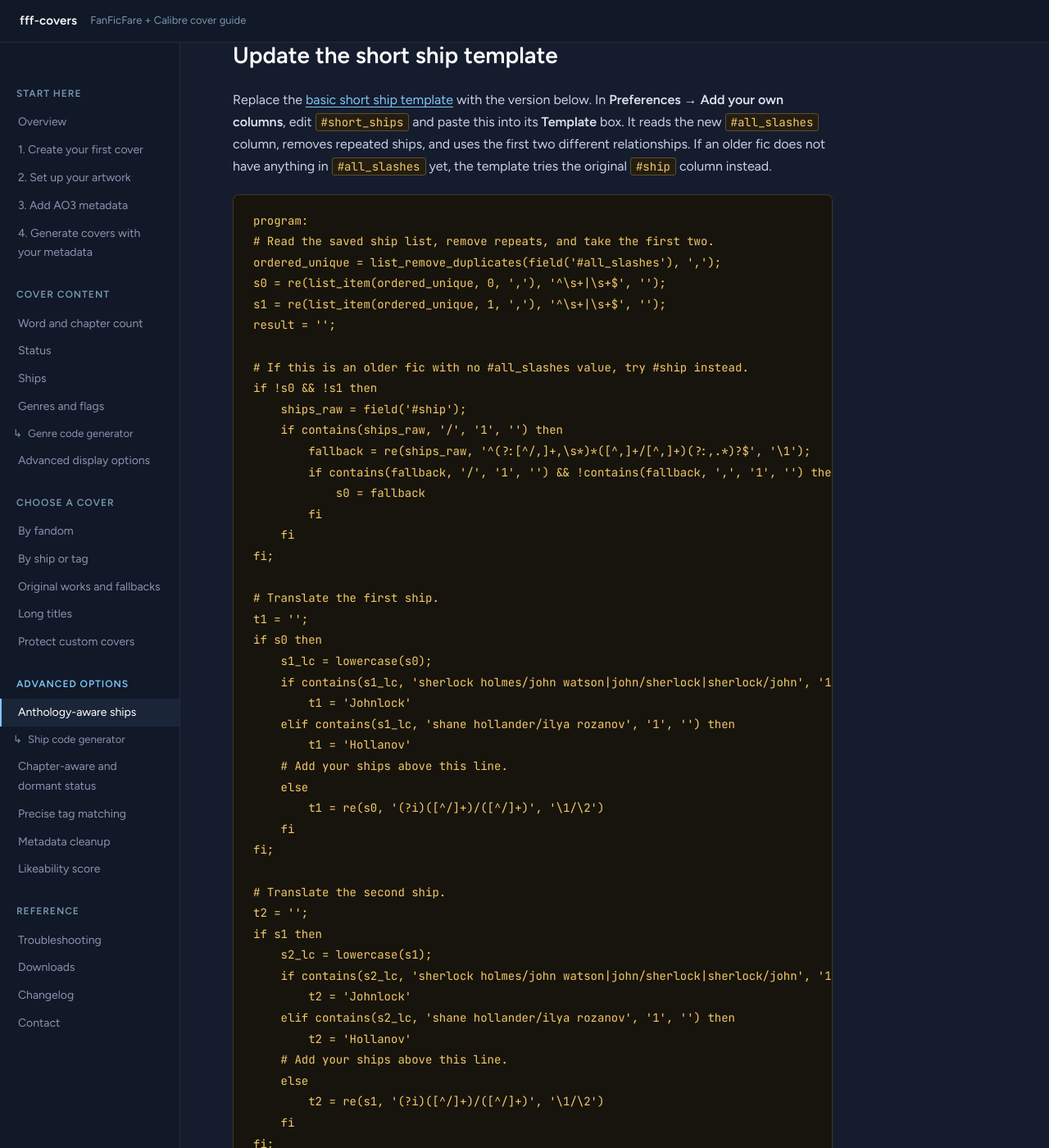
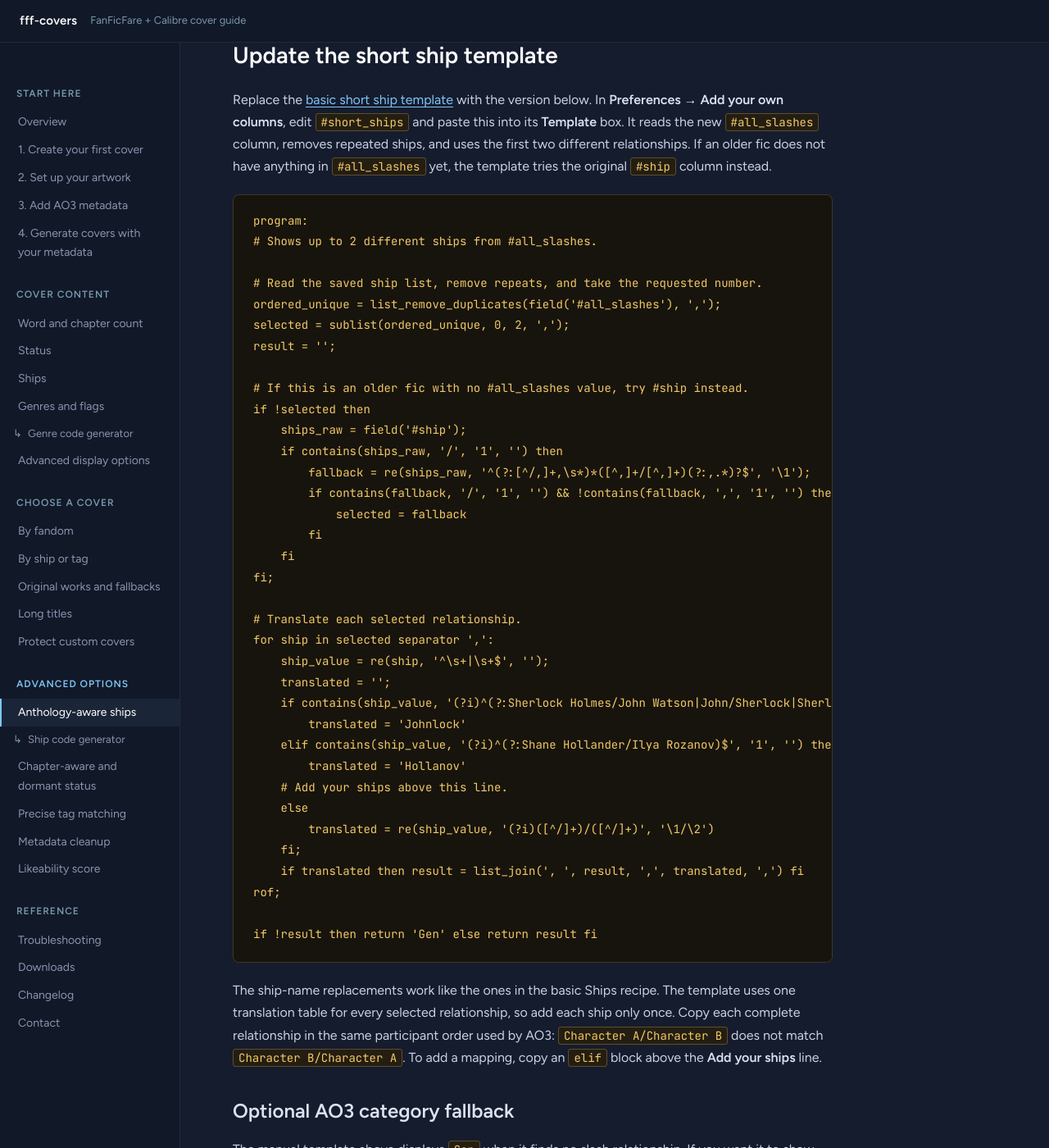
Before and after one commit to wordsandpics/fff-covers, a Jekyll site: the page built from advanced-ships.md, in a window 1280 px wide and 1400 px high, scrolled down 3751 px. Shown: the whole window at 82% size. Built offline with Jekyll 4.4.1, drawn with Linux system fonts in a browser that asks for light colours; some of the changed text lies outside the part shown.

Commit message:
Improve short ship template generation

````diff
--- a/advanced-ships.md
+++ b/advanced-ships.md
@@ -113,63 +113,43 @@ Replace the [basic short ship template]({{ '/display/ships/' | relative_url }})
 
 ```text
 program:
-# Read the saved ship list, remove repeats, and take the first two.
+# Shows up to 2 different ships from #all_slashes.
+
+# Read the saved ship list, remove repeats, and take the requested number.
 ordered_unique = list_remove_duplicates(field('#all_slashes'), ',');
-s0 = re(list_item(ordered_unique, 0, ','), '^\s+|\s+$', '');
-s1 = re(list_item(ordered_unique, 1, ','), '^\s+|\s+$', '');
+selected = sublist(ordered_unique, 0, 2, ',');
 result = '';
 
 # If this is an older fic with no #all_slashes value, try #ship instead.
-if !s0 && !s1 then
+if !selected then
     ships_raw = field('#ship');
     if contains(ships_raw, '/', '1', '') then
         fallback = re(ships_raw, '^(?:[^/,]+,\s*)*([^,]+/[^,]+)(?:,.*)?$', '\1');
         if contains(fallback, '/', '1', '') && !contains(fallback, ',', '1', '') then
-            s0 = fallback
+            selected = fallback
         fi
     fi
 fi;
 
-# Translate the first ship.
-t1 = '';
-if s0 then
-    s1_lc = lowercase(s0);
-    if contains(s1_lc, 'sherlock holmes/john watson|john/sherlock|sherlock/john', '1', '') then
-        t1 = 'Johnlock'
-    elif contains(s1_lc, 'shane hollander/ilya rozanov', '1', '') then
-        t1 = 'Hollanov'
+# Translate each selected relationship.
+for ship in selected separator ',':
+    ship_value = re(ship, '^\s+|\s+$', '');
+    translated = '';
+    if contains(ship_value, '(?i)^(?:Sherlock Holmes/John Watson|John/Sherlock|Sherlock/John)$', '1', '') then
+        translated = 'Johnlock'
+    elif contains(ship_value, '(?i)^(?:Shane Hollander/Ilya Rozanov)$', '1', '') then
+        translated = 'Hollanov'
     # Add your ships above this line.
     else
-        t1 = re(s0, '(?i)([^/]+)/([^/]+)', '\1/\2')
-    fi
-fi;
-
-# Translate the second ship.
-t2 = '';
-if s1 then
-    s2_lc = lowercase(s1);
-    if contains(s2_lc, 'sherlock holmes/john watson|john/sherlock|sherlock/john', '1', '') then
-        t2 = 'Johnlock'
-    elif contains(s2_lc, 'shane hollander/ilya rozanov', '1', '') then
-        t2 = 'Hollanov'
-    # Add your ships above this line.
-    else
-        t2 = re(s1, '(?i)([^/]+)/([^/]+)', '\1/\2')
-    fi
-fi;
-
-# Put the two short names together, without showing the same name twice.
-if t1 then result = t1 fi;
-if t2 then
-    if !result then result = t2
-    elif lowercase(t2) != lowercase(result) then result = result & ', ' & t2
-    fi
-fi;
+        translated = re(ship_value, '(?i)([^/]+)/([^/]+)', '\1/\2')
+    fi;
+    if translated then result = list_join(', ', result, ',', translated, ',') fi
+rof;
 
 if !result then return 'Gen' else return result fi
 ```
 
-The ship-name replacements work like the ones in the basic Ships recipe. Add each ship to both the first-ship and second-ship sections, because it could appear in either place. If one relationship name contains another, put the longer one first. For example, put `A/B/C` before `A/B` so the template does not mistake the three-person ship for the shorter one.
+The ship-name replacements work like the ones in the basic Ships recipe. The template uses one translation table for every selected relationship, so add each ship only once. Copy each complete relationship in the same participant order used by AO3: `Character A/Character B` does not match `Character B/Character A`. To add a mapping, copy an `elif` block above the **Add your ships** line.
 
 ### Optional AO3 category fallback
 
--- a/code/calibre-column-templates/short_ship_advanced.txt
+++ b/code/calibre-column-templates/short_ship_advanced.txt
@@ -12,62 +12,39 @@ program:
 ## If an older fic has no #all_slashes value, tries #ship instead.
 ## Calibre may have alphabetised that older column.
 ##
-## To add a ship: copy an elif block in both translation sections.
-## Put specific relationships before overlapping shorter ones.
+## To add a ship, copy one elif block in the translation table.
+## Relationship participant order must match the saved AO3 value.
+# Shows up to 2 different ships from #all_slashes.
 
 ## Read the saved ship list, remove repeats, and take the first two.
 ordered_unique = list_remove_duplicates(field('#all_slashes'), ',');
-s0 = re(list_item(ordered_unique, 0, ','), '^\s+|\s+$', '');
-s1 = re(list_item(ordered_unique, 1, ','), '^\s+|\s+$', '');
+selected = sublist(ordered_unique, 0, 2, ',');
 result = '';
 
 ## ── For older fics without an #all_slashes value ──────────────────
-if !s0 && !s1 then
+if !selected then
     ships_raw = field('#ship');
     if contains(ships_raw, '/', '1', '') then
         fallback = re(ships_raw, '^(?:[^/,]+,\s*)*([^,]+/[^,]+)(?:,.*)?$', '\1');
         if contains(fallback, '/', '1', '') && !contains(fallback, ',', '1', '') then
-            s0 = fallback
+            selected = fallback
         fi
     fi
 fi;
 
-## ── Translate first ship ───────────────────────────────────────────
-t1 = '';
-if s0 then
-    s1_lc = lowercase(s0);
-    if contains(s1_lc, 'sherlock holmes/john watson|john/sherlock|sherlock/john', '1', '') then
-        t1 = 'Johnlock'
-    elif contains(s1_lc, 'shane hollander/ilya rozanov', '1', '') then
-        t1 = 'Hollanov'
+## ── Translate each selected relationship ──────────────────────────
+for ship in selected separator ',':
+    ship_value = re(ship, '^\s+|\s+$', '');
+    translated = '';
+    if contains(ship_value, '(?i)^(?:Sherlock Holmes/John Watson|John/Sherlock|Sherlock/John)$', '1', '') then
+        translated = 'Johnlock'
+    elif contains(ship_value, '(?i)^(?:Shane Hollander/Ilya Rozanov)$', '1', '') then
+        translated = 'Hollanov'
     ## Add your ships above this line.
     else
-        t1 = re(s0, '(?i)([^/]+)/([^/]+)', '\1/\2')
-    fi
-fi;
-
-## ── Translate second ship ──────────────────────────────────────────
-t2 = '';
-if s1 then
-    s2_lc = lowercase(s1);
-    if contains(s2_lc, 'sherlock holmes/john watson|john/sherlock|sherlock/john', '1', '') then
-        t2 = 'Johnlock'
-    elif contains(s2_lc, 'shane hollander/ilya rozanov', '1', '') then
-        t2 = 'Hollanov'
-    ## Add your ships above this line.
-    else
-        t2 = re(s1, '(?i)([^/]+)/([^/]+)', '\1/\2')
-    fi
-fi;
-
-## ── Put the names together without showing one twice ──────────────
-if t1 then result = t1 fi;
-if t2 then
-    if !result then
-        result = t2
-    elif lowercase(t2) != lowercase(result) then
-        result = result & ', ' & t2
-    fi
-fi;
+        translated = re(ship_value, '(?i)([^/]+)/([^/]+)', '\1/\2')
+    fi;
+    if translated then result = list_join(', ', result, ',', translated, ',') fi
+rof;
 
 if !result then return 'Gen' else return result fi
````
Also changed, not shown: assets/js/ship-generator.js (+52 -65 lines), display/ships.md (+1 -1 lines), reference/changelog.md (+7 -0 lines), ship-generator.md (+2 -1 lines), tests/calibre-template-smoke.py (+25 -0 lines), tests/ship-generator.test.js (+38 -6 lines).
